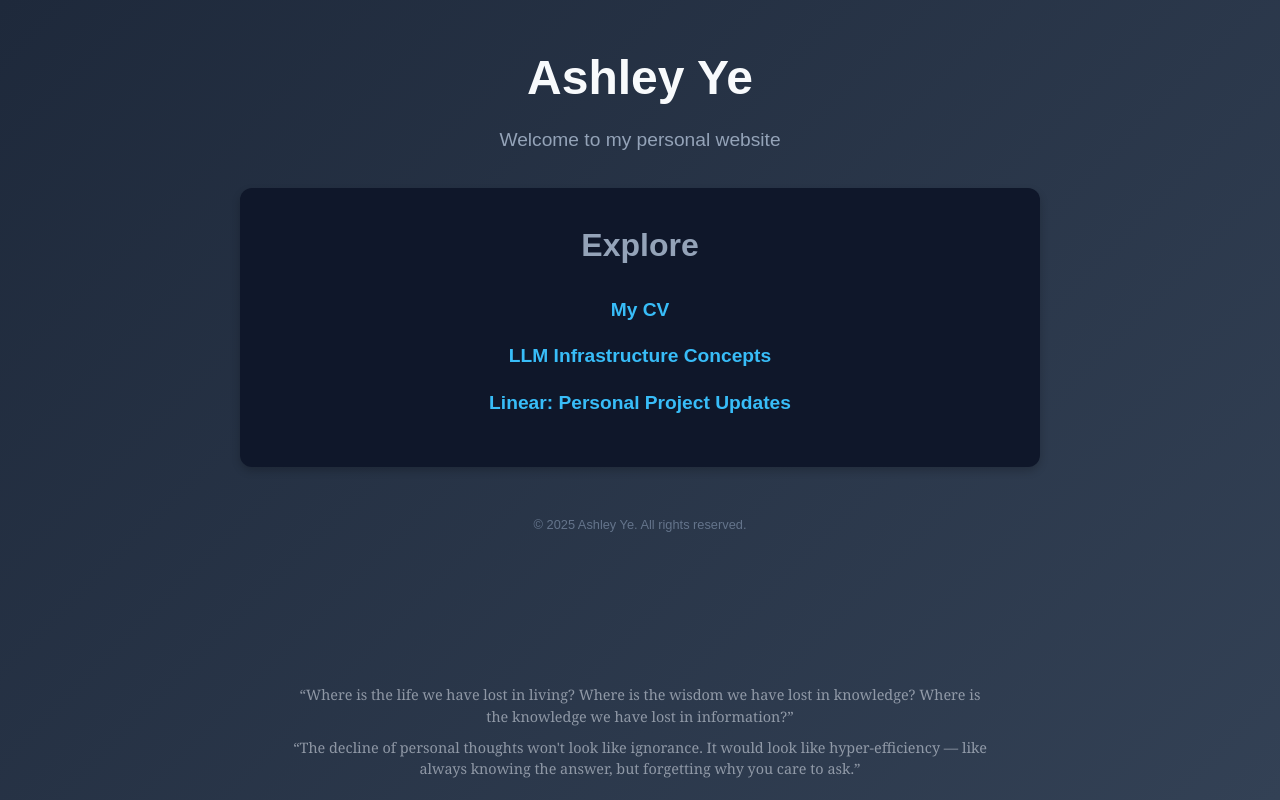
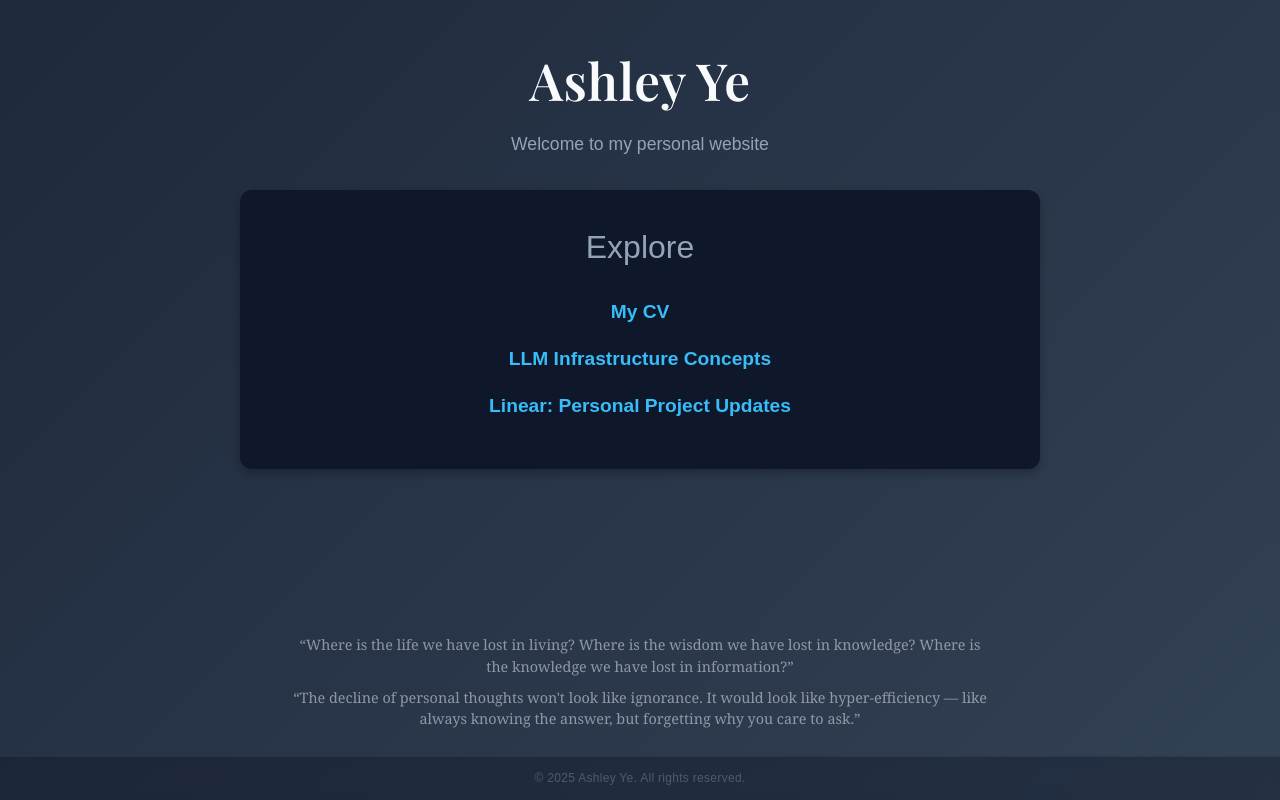
Before and after one commit to YYXLN/YYXLN.github.io, a plain HTML site: page index.html in a window 1280 px wide. Drawn offline with nearby package versions, Linux system fonts and the light colour scheme.

Commit message:
add foot

```diff
--- a/index.html
+++ b/index.html
@@ -4,6 +4,7 @@
     <meta charset="UTF-8">
     <meta name="viewport" content="width=device-width, initial-scale=1.0">
     <title>Ashley Ye's Website</title>
+    <link href="https://fonts.googleapis.com/css2?family=Playfair+Display:wght@400;600&display=swap" rel="stylesheet">
     <style>
         /* General Reset */
         * {
@@ -22,7 +23,7 @@
             align-items: center;
             justify-content: flex-start;
             min-height: 100vh;
-            padding: 40px 20px;
+            padding: 40px 20px 80px; /* leave space for footer */
         }
 
         header {
@@ -31,14 +32,16 @@
         }
 
         header h1 {
-            font-size: 3rem;
+            font-family: 'Playfair Display', serif;
+            font-size: 3.2rem;
             color: #f8fafc;
-            font-weight: bold;
+            font-weight: 600;
             margin-bottom: 0.5rem;
+            letter-spacing: 0.5px;
         }
 
         header p {
-            font-size: 1.2rem;
+            font-size: 1.1rem;
             color: #94a3b8;
         }
 
@@ -46,7 +49,7 @@
             background: #0f172a;
             padding: 2rem;
             border-radius: 12px;
-            box-shadow: 0 4px 8px rgba(0, 0, 0, 0.2);
+            box-shadow: 0 4px 8px rgba(0, 0, 0, 0.25);
             max-width: 800px;
             width: 100%;
             text-align: center;
@@ -56,6 +59,7 @@
             font-size: 2rem;
             margin-bottom: 1.5rem;
             color: #94a3b8;
+            font-weight: 500;
         }
 
         ul {
@@ -81,7 +85,7 @@
 
         .quote {
             position: fixed;
-            bottom: 20px;
+            bottom: 70px; /* sit above footer */
             left: 50%;
             transform: translateX(-50%);
             width: 90%;
@@ -92,7 +96,7 @@
             font-size: 0.9rem;
             color: rgba(226, 232, 240, 0.55);
             line-height: 1.5;
-            pointer-events: none; /* prevents blocking clicks on links behind it */
+            pointer-events: none;
         }
 
         .quote p + p {
@@ -100,10 +104,18 @@
         }
 
         footer {
-            margin-top: 3rem;
-            font-size: 0.8rem;
-            color: #64748b;
+            position: fixed;
+            bottom: 0;
+            left: 0;
+            width: 100%;
             text-align: center;
+            padding: 12px 0;
+            font-size: 0.75rem;
+            color: rgba(148, 163, 184, 0.4);
+            background: rgba(15, 23, 42, 0.4);
+            backdrop-filter: blur(4px);
+            border-top: 1px solid rgba(100, 116, 139, 0.15);
+            letter-spacing: 0.3px;
         }
     </style>
 </head>
```
